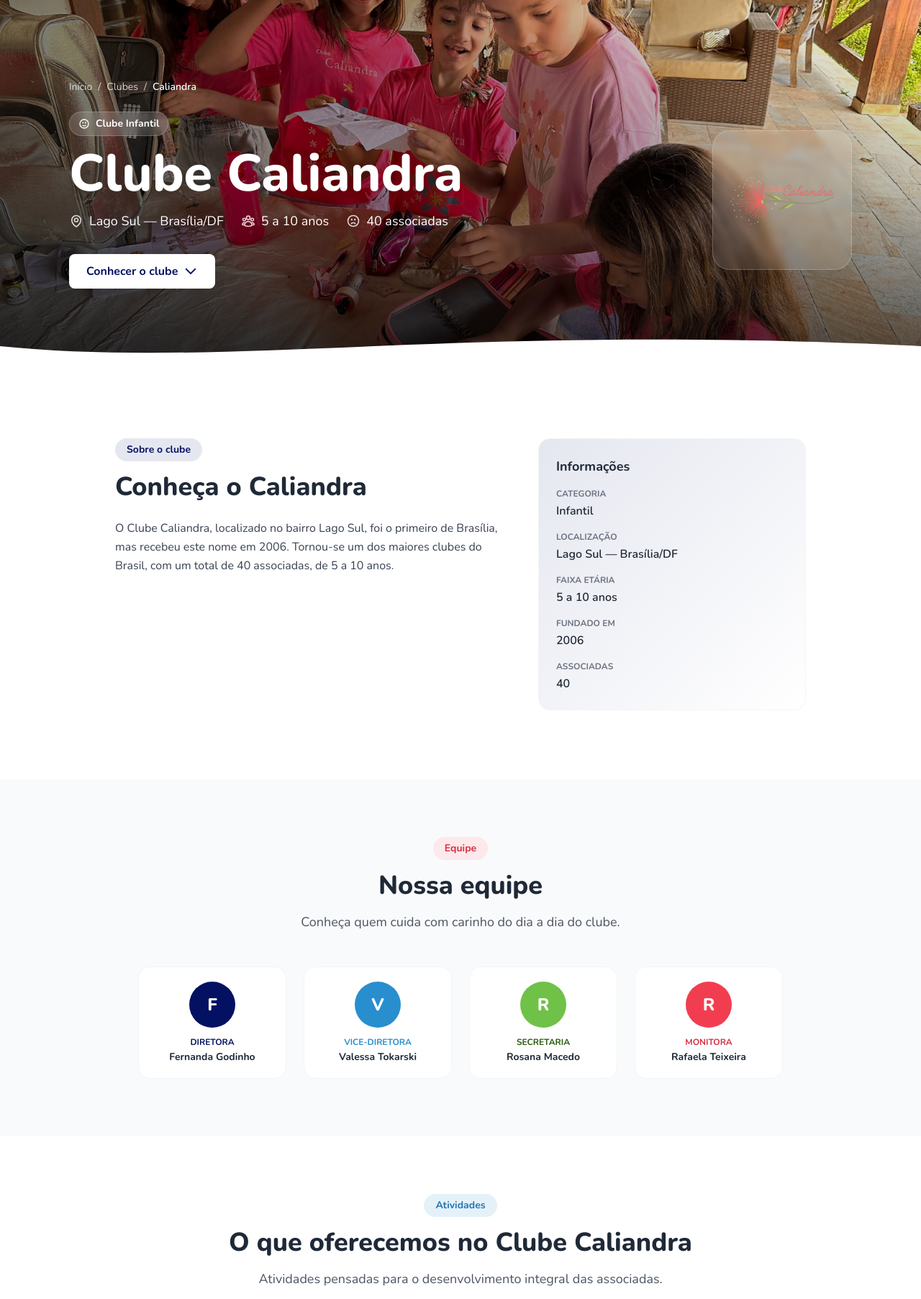
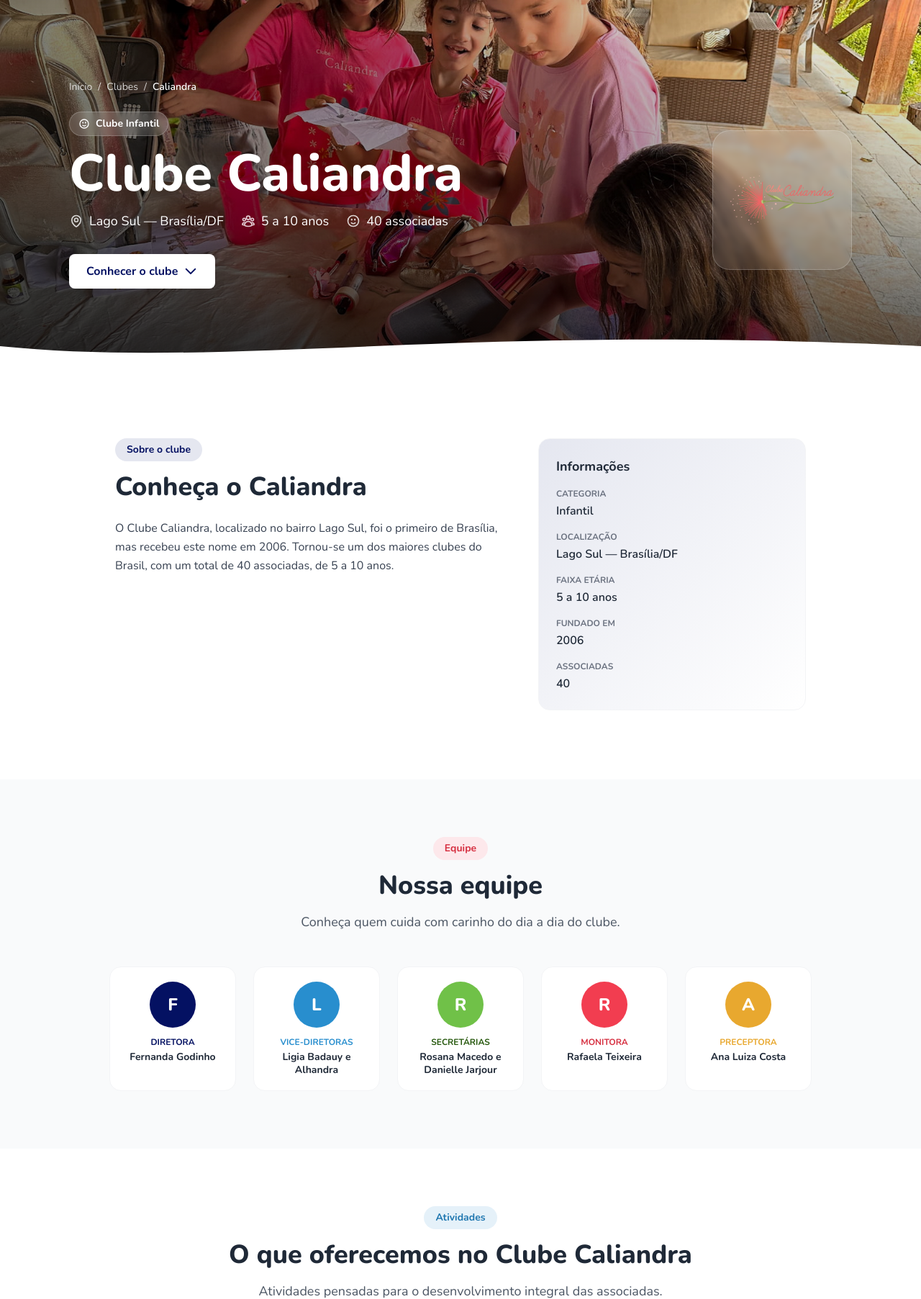
Before and after one commit to Gustmeal/site_lacos, a Flask app: page /clubes/caliandra in a window 1280 px wide. Shown: the part 81-1886 px from the top of the page at 72% size. Run offline with Flask 3, Linux system fonts and the light colour scheme; some libraries are stand-ins or nearby versions.

Commit message:
mudança do textop do quem somos de "do que é bom" para "do que é o bem" mudei as diretoras secretarias perceptora do caliandra, e colocado o forms de intenção da Andorinha.

```diff
--- a/app/data/clubes_data.py
+++ b/app/data/clubes_data.py
@@ -32,9 +32,10 @@ CLUBES = [
             "com um total de 40 associadas, de 5 a 10 anos."
         ),
         "diretora": "Fernanda Godinho",
-        "vice_diretora": "Valessa Tokarski",
-        "secretaria": "Rosana Macedo",
+        "vice_diretora": "Ligia Badauy e Alhandra",
+        "secretaria": "Rosana Macedo e Danielle Jarjour",
         "monitora": "Rafaela Teixeira",
+        "preceptora": "Ana Luiza Costa",
         "atividades_oferecidas": [
             "Clube de leitura",
             "Aula de doutrina",
@@ -318,7 +319,7 @@ CLUBES = [
             "Formação espiritual",
         ],
         "link_inscricao": "#",
-        "link_pre_inscricao": "https://forms.gle/sndfFLpaKUX1V5ZV7",  # TODO: aguardando link definitivo
+        "link_pre_inscricao": "https://docs.google.com/forms/d/e/1FAIpQLScWs0bGL2EpiZ2AADVjp_IIYnb3iRPGkDZ7KPkF_C4r4-ILJQ/viewform",  # TODO: aguardando link definitivo
         "ativo": True,
     },
     {
--- a/app/templates/components/clube_virtudes.html
+++ b/app/templates/components/clube_virtudes.html
@@ -57,25 +57,25 @@ COMPONENTE: Trabalho das Virtudes
                                 <span class="inline-block px-2 py-0.5 bg-lacos-vermelho-suave text-lacos-vermelho-escuro text-xs font-bold rounded">
                                     Ordem
                                 </span>
-                                <p class="text-sm text-gray-600 mt-1 ml-1">Ordem material, ordem temporal e ordem dos afetos.</p>
+                                <p class="text-sm text-gray-600 mt-1 ml-1">Cuidar e organizar os espaços e materiais do dia a dia, assumindo pequenas tarefas e colaborando com a organização da casa e a rotina da família. Aprender também a organizar o tempo e a reconhecer e orientar os sentimentos, dando a cada coisa sua devida importância.</p>
                             </div>
                             <div>
                                 <span class="inline-block px-2 py-0.5 bg-lacos-azul-suave text-lacos-azul-escuro text-xs font-bold rounded">
                                     Obediência
                                 </span>
-                                <p class="text-sm text-gray-600 mt-1 ml-1">A Deus, aos pais, às autoridades legitimamente constituídas e às regras.</p>
+                                <p class="text-sm text-gray-600 mt-1 ml-1">Saber ouvir e acolher orientações, respeitar os combinados e compreender que nem sempre a própria vontade deve prevalecer, aprendendo a colaborar para o bem de todos.</p>
                             </div>
                             <div>
                                 <span class="inline-block px-2 py-0.5 bg-lacos-verde-suave text-lacos-verde-escuro text-xs font-bold rounded">
                                     Sinceridade
                                 </span>
-                                <p class="text-sm text-gray-600 mt-1 ml-1">Com Deus e com as pessoas, sempre unida à caridade e ao respeito.</p>
+                                <p class="text-sm text-gray-600 mt-1 ml-1">Expressar-se com honestidade e respeito, reconhecendo os próprios sentimentos, erros e atitudes. Aprender a dizer a verdade com delicadeza, construindo relações de confiança.</p>
                             </div>
                             <div>
                                 <span class="inline-block px-2 py-0.5 bg-lacos-amarelo-suave text-lacos-amarelo-escuro text-xs font-bold rounded">
                                     Generosidade
                                 </span>
-                                <p class="text-sm text-gray-600 mt-1 ml-1">Em casa, na doação do tempo, no cumprimento dos encargos e na ajuda aos pais e irmãos; com os amigos e na escola; e no uso e partilha dos bens materiais.</p>
+                                <p class="text-sm text-gray-600 mt-1 ml-1">Saber compartilhar o próprio tempo, atenção e bens, ajudando os pais, os irmãos e as amigas e cumprindo com alegria suas tarefas em casa, na escola e no clube.</p>
                             </div>
                         </div>
                     </div>
--- a/app/templates/pages/clube_detalhe.html
+++ b/app/templates/pages/clube_detalhe.html
@@ -92,7 +92,7 @@
                     {% if clube.total_associadas %}
                     <div class="flex items-center gap-2">
                         <svg class="w-5 h-5 opacity-80" fill="none" stroke="currentColor" viewBox="0 0 24 24" stroke-width="2">
-                            <path stroke-linecap="round" stroke-linejoin="round" d="M15.182 16.318A4.486 4.486 0 0 0 12.016 15a4.486 4.486 0 0 0-3.198 1.318M21 12a9 9 0 1 1-18 0 9 9 0 0 1 18 0ZM9.75 9.75c0 .414-.168.75-.375.75S9 10.164 9 9.75 9.168 9 9.375 9s.375.336.375.75Zm-.375 0h.008v.015h-.008V9.75Zm5.625 0c0 .414-.168.75-.375.75s-.375-.336-.375-.75.168-.75.375-.75.375.336.375.75Zm-.375 0h.008v.015h-.008V9.75Z"/>
+                            <path stroke-linecap="round" stroke-linejoin="round" d="M15.182 15.182a4.5 4.5 0 0 1-6.364 0M21 12a9 9 0 1 1-18 0 9 9 0 0 1 18 0ZM9.75 9.75c0 .414-.168.75-.375.75S9 10.164 9 9.75 9.168 9 9.375 9s.375.336.375.75Zm-.375 0h.008v.015h-.008V9.75Zm5.625 0c0 .414-.168.75-.375.75s-.375-.336-.375-.75.168-.75.375-.75.375.336.375.75Zm-.375 0h.008v.015h-.008V9.75Z"/>
                         </svg>
                         <span>{{ clube.total_associadas }} associadas</span>
                     </div>
@@ -223,7 +223,7 @@
 <!-- ============================================
      3. EQUIPE DO CLUBE
      ============================================ -->
-{% if clube.diretora or clube.vice_diretora or clube.secretaria or clube.monitora %}
+{% if clube.diretora or clube.vice_diretora or clube.secretaria or clube.monitora or clube.preceptora %}
 <section class="py-16 md:py-20 bg-gray-50">
     <div class="max-w-6xl mx-auto px-4 sm:px-6 lg:px-8">
 
@@ -239,10 +239,10 @@
             </p>
         </div>
 
-        <div class="grid grid-cols-2 md:grid-cols-4 gap-4 md:gap-6 max-w-4xl mx-auto">
+        <div class="flex flex-wrap justify-center gap-4 md:gap-6 max-w-5xl mx-auto">
 
             {% if clube.diretora %}
-            <div class="bg-white rounded-2xl border border-gray-100 p-5 text-center">
+            <div class="bg-white rounded-2xl border border-gray-100 p-5 text-center w-[calc(50%-0.5rem)] md:w-44">
                 <div class="inline-flex items-center justify-center w-16 h-16 bg-lacos-marinho text-white rounded-full text-2xl font-extrabold mb-3">
                     {{ clube.diretora[0]|upper }}
                 </div>
@@ -252,32 +252,42 @@
             {% endif %}
 
             {% if clube.vice_diretora %}
-            <div class="bg-white rounded-2xl border border-gray-100 p-5 text-center">
+            <div class="bg-white rounded-2xl border border-gray-100 p-5 text-center w-[calc(50%-0.5rem)] md:w-44">
                 <div class="inline-flex items-center justify-center w-16 h-16 bg-lacos-azul text-white rounded-full text-2xl font-extrabold mb-3">
                     {{ clube.vice_diretora[0]|upper }}
                 </div>
-                <div class="text-xs uppercase font-bold text-lacos-azul mb-1">Vice-diretora</div>
+                <div class="text-xs uppercase font-bold text-lacos-azul mb-1">{{ 'Vice-diretoras' if ' e ' in clube.vice_diretora else 'Vice-diretora' }}</div>
                 <div class="font-bold text-gray-800 text-sm leading-tight">{{ clube.vice_diretora }}</div>
             </div>
             {% endif %}
 
             {% if clube.secretaria %}
-            <div class="bg-white rounded-2xl border border-gray-100 p-5 text-center">
+            <div class="bg-white rounded-2xl border border-gray-100 p-5 text-center w-[calc(50%-0.5rem)] md:w-44">
                 <div class="inline-flex items-center justify-center w-16 h-16 bg-lacos-verde text-white rounded-full text-2xl font-extrabold mb-3">
                     {{ clube.secretaria[0]|upper }}
                 </div>
-                <div class="text-xs uppercase font-bold text-lacos-verde-escuro mb-1">Secretaria</div>
+                <div class="text-xs uppercase font-bold text-lacos-verde-escuro mb-1">{{ 'Secretárias' if ' e ' in clube.secretaria else 'Secretária' }}</div>
                 <div class="font-bold text-gray-800 text-sm leading-tight">{{ clube.secretaria }}</div>
             </div>
             {% endif %}
 
             {% if clube.monitora %}
-            <div class="bg-white rounded-2xl border border-gray-100 p-5 text-center">
+            <div class="bg-white rounded-2xl border border-gray-100 p-5 text-center w-[calc(50%-0.5rem)] md:w-44">
                 <div class="inline-flex items-center justify-center w-16 h-16 bg-lacos-vermelho text-white rounded-full text-2xl font-extrabold mb-3">
                     {{ clube.monitora[0]|upper }}
                 </div>
                 <div class="text-xs uppercase font-bold text-lacos-vermelho-escuro mb-1">Monitora</div>
                 <div class="font-bold text-gray-800 text-sm leading-tight">{{ clube.monitora }}</div>
+            </div>
+            {% endif %}
+
+            {% if clube.preceptora %}
+            <div class="bg-white rounded-2xl border border-gray-100 p-5 text-center w-[calc(50%-0.5rem)] md:w-44">
+                <div class="inline-flex items-center justify-center w-16 h-16 bg-lacos-amarelo-escuro text-white rounded-full text-2xl font-extrabold mb-3">
+                    {{ clube.preceptora[0]|upper }}
+                </div>
+                <div class="text-xs uppercase font-bold text-lacos-amarelo-escuro mb-1">Preceptora</div>
+                <div class="font-bold text-gray-800 text-sm leading-tight">{{ clube.preceptora }}</div>
             </div>
             {% endif %}
         </div>
--- a/app/templates/pages/quem_somos.html
+++ b/app/templates/pages/quem_somos.html
@@ -274,7 +274,7 @@
                         </div>
                         <h3 class="text-2xl md:text-3xl font-bold text-gray-800 mb-3">Educar no Positivo</h3>
                         <p class="text-gray-600 leading-relaxed text-base md:text-lg">
-                            Educar na liberdade, na busca pelo Bem, pela Verdade e pela Beleza. Acreditamos que a melhor formação é aquela que inspira, encanta e desperta o desejo do que é bom — não a que apenas proíbe.
+                            Educar na liberdade, na busca pelo Bem, pela Verdade e pela Beleza. Acreditamos que a melhor formação é aquela que inspira, encanta e desperta o desejo do que é o bem — não a que apenas proíbe.
                         </p>
                     </div>
                 </div>
```
